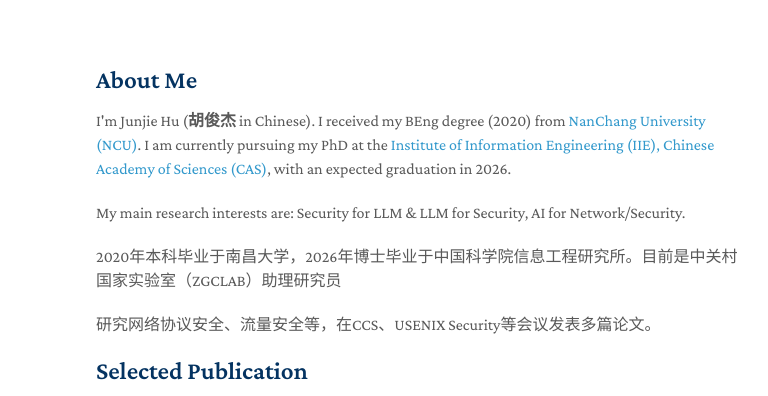
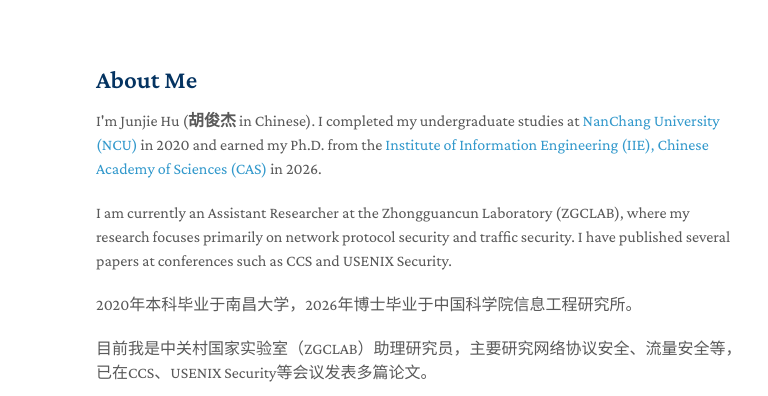
Before and after one commit to hugo0819/hugo0819.github.io, a plain HTML site: page index.html in a window 1280 px wide. Shown: the top 396 px of the page, 374-1142 px from the left. Drawn offline with nearby package versions, Linux system fonts and the light colour scheme; some icons are missing.

Commit message:
Revise About Me section with updated details
Updated personal information and research focus in the About Me section.

```diff
--- a/index.html
+++ b/index.html
@@ -63,16 +63,16 @@
       <section>
         <h2 id="about-me">About Me</h2>
         <p>
-          I'm Junjie Hu (<b>胡俊杰</b> in Chinese). I received my BEng degree (2020) from <a href="https://www.ncu.edu.cn/">NanChang University (NCU)</a>. I am currently pursuing my PhD at the <a href="https://www.iie.ac.cn/">Institute of Information Engineering (IIE), Chinese Academy of Sciences (CAS)</a>, with an expected graduation in 2026.
+          I'm Junjie Hu (<b>胡俊杰</b> in Chinese). I completed my undergraduate studies at <a href="https://www.ncu.edu.cn/">NanChang University (NCU)</a> in 2020 and earned my Ph.D. from the <a href="https://www.iie.ac.cn/">Institute of Information Engineering (IIE), Chinese Academy of Sciences (CAS)</a> in 2026.
         </p>
         <p>
-          My main research interests are: Security for LLM & LLM for Security, AI for Network/Security.
+          I am currently an Assistant Researcher at the Zhongguancun Laboratory (ZGCLAB), where my research focuses primarily on network protocol security and traffic security. I have published several papers at conferences such as CCS and USENIX Security.
         </p>
         <p>
-          2020年本科毕业于南昌大学，2026年博士毕业于中国科学院信息工程研究所。目前是中关村国家实验室（ZGCLAB）助理研究员
+          2020年本科毕业于南昌大学，2026年博士毕业于中国科学院信息工程研究所。
         </p>
         <p>
-          研究网络协议安全、流量安全等，在CCS、USENIX Security等会议发表多篇论文。
+          目前我是中关村国家实验室（ZGCLAB）助理研究员，主要研究网络协议安全、流量安全等，已在CCS、USENIX Security等会议发表多篇论文。
         </p>
 
         <h2 id="Selected Publication">Selected Publication</h2>
```
